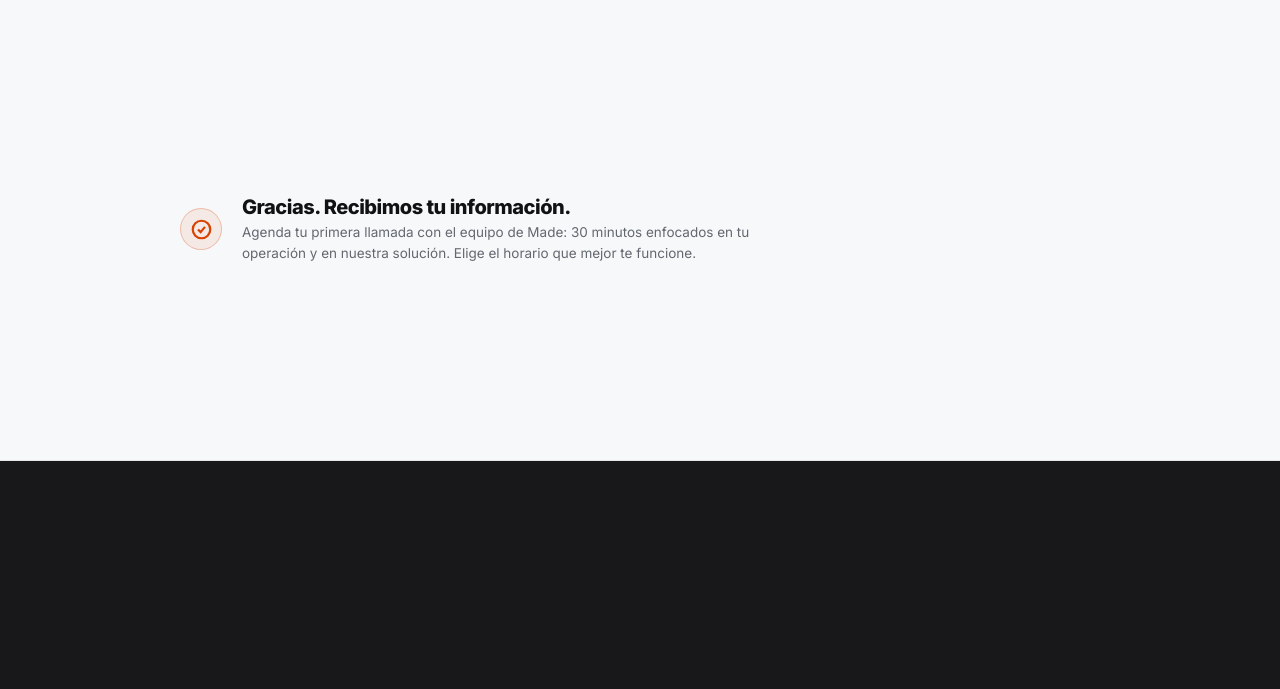
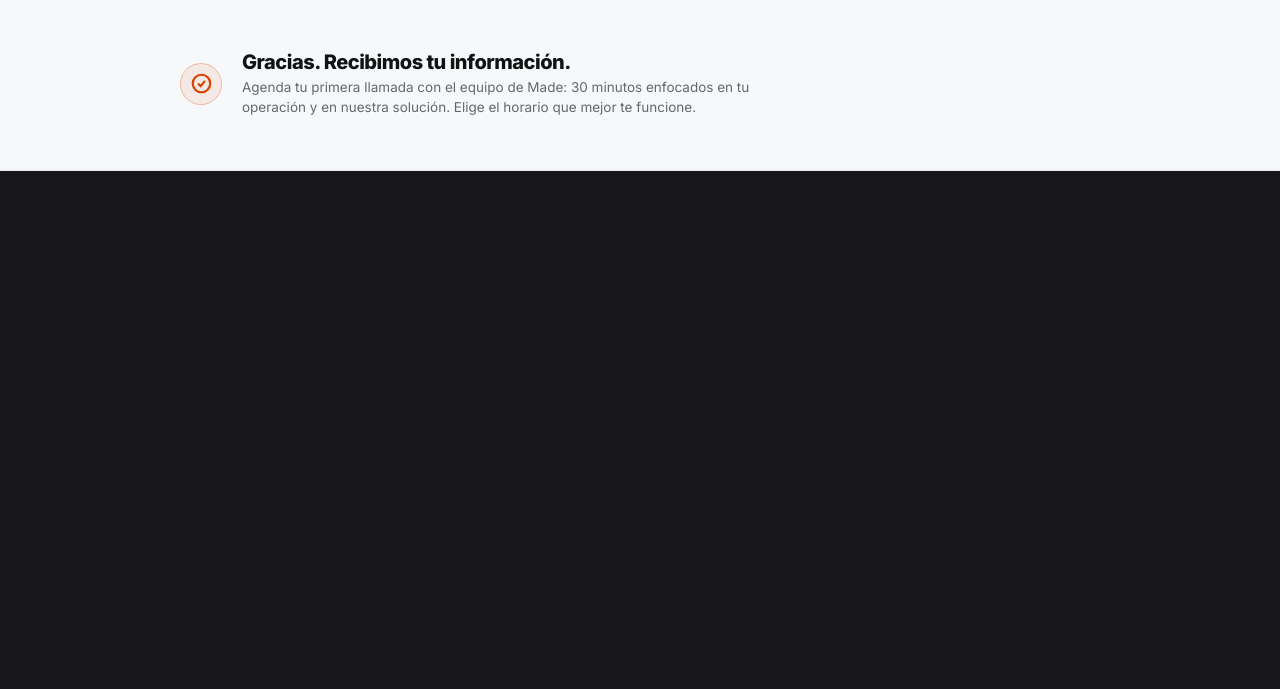
Before and after one commit to gpc51/mademo, a plain HTML site: page discovery/gracias.html in a window 1280 px wide. Shown: the part 53-742 px from the top of the page. Drawn offline with Linux system fonts and the light colour scheme; a script that the page names is missing.

Commit message:
Restaura layout anterior de gracias.html con padding blanco 52px

```diff
--- a/discovery/gracias.html
+++ b/discovery/gracias.html
@@ -46,16 +46,16 @@
   .nav-logo{display:flex;align-items:center;}
   .nav-logo img{height:24px;width:auto;display:block;}
 
-  /* ── CONFIRM · sección áurea (61.8% del espacio disponible) ── */
+  /* ── CONFIRM ── */
   .page-top{
-    flex:1.618;min-height:0;
+    flex-shrink:0;
     display:flex;align-items:center;
     background:var(--bg);
     border-bottom:1px solid var(--border);
   }
   .confirm-inner{
     max-width:1000px;margin:0 auto;
-    padding:0 40px;width:100%;
+    padding:52px 40px;width:100%;
     display:flex;align-items:center;gap:20px;
   }
   .confirm-check{
@@ -71,7 +71,7 @@
   }
   .confirm-sub{font-size:13.5px;color:var(--gray);line-height:1.5;max-width:520px;}
 
-  /* ── PANEL OSCURO: 38.2% (sección menor de la proporción áurea) ── */
+  /* ── PANEL OSCURO ── */
   .page-bottom{
     flex:1;min-height:0;
     display:flex;flex-direction:column;
```
